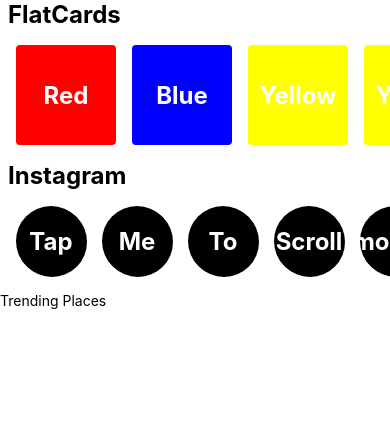
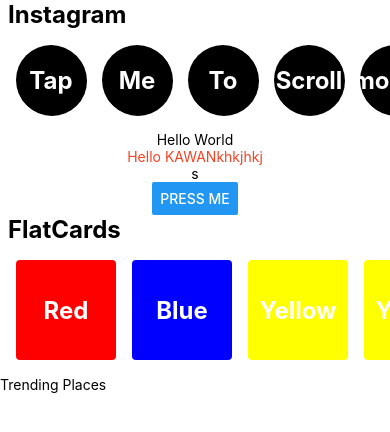
Before and after one commit to AndreasTopuh/TabunganKu, a React Native app: screen / in a window 390 px wide. Shown: the top 432 px of the page. Built offline with nearby package versions, Linux system fonts and the light colour scheme.

Commit message:
adding update

```diff
--- a/App.tsx
+++ b/App.tsx
@@ -3,13 +3,16 @@
 import FlatCards from './components/FlatCards';
 import ElevatedCards from './components/ElevatedCards';
 import FancyCard from './components/FancyCard';
+import AppPro from './components/AppPro';
 
 function App() {
   return (
     <SafeAreaView>
       <ScrollView>
+        <ElevatedCards/>
+        <AppPro/>
+
         <FlatCards />
-        <ElevatedCards/>
         <FancyCard/>
       </ScrollView>
     </SafeAreaView>
--- a/components/AppPro.tsx
+++ b/components/AppPro.tsx
@@ -29,7 +29,7 @@
         </Text>
         <Button
           onPress={() => {
-            console.log('You tapped the button!');
+            console.log('You tapped the button halo!');
           }}
           title="Press Me"
         />
@@ -51,6 +51,9 @@
     },
     com:{
       color:'#f44324'
+    },
+    hitma:{
+      color: '#372623'
     }
 
 });
```
Also changed, not shown: components/FancyCard.tsx (renamed from components/FancyCard.jsx).
